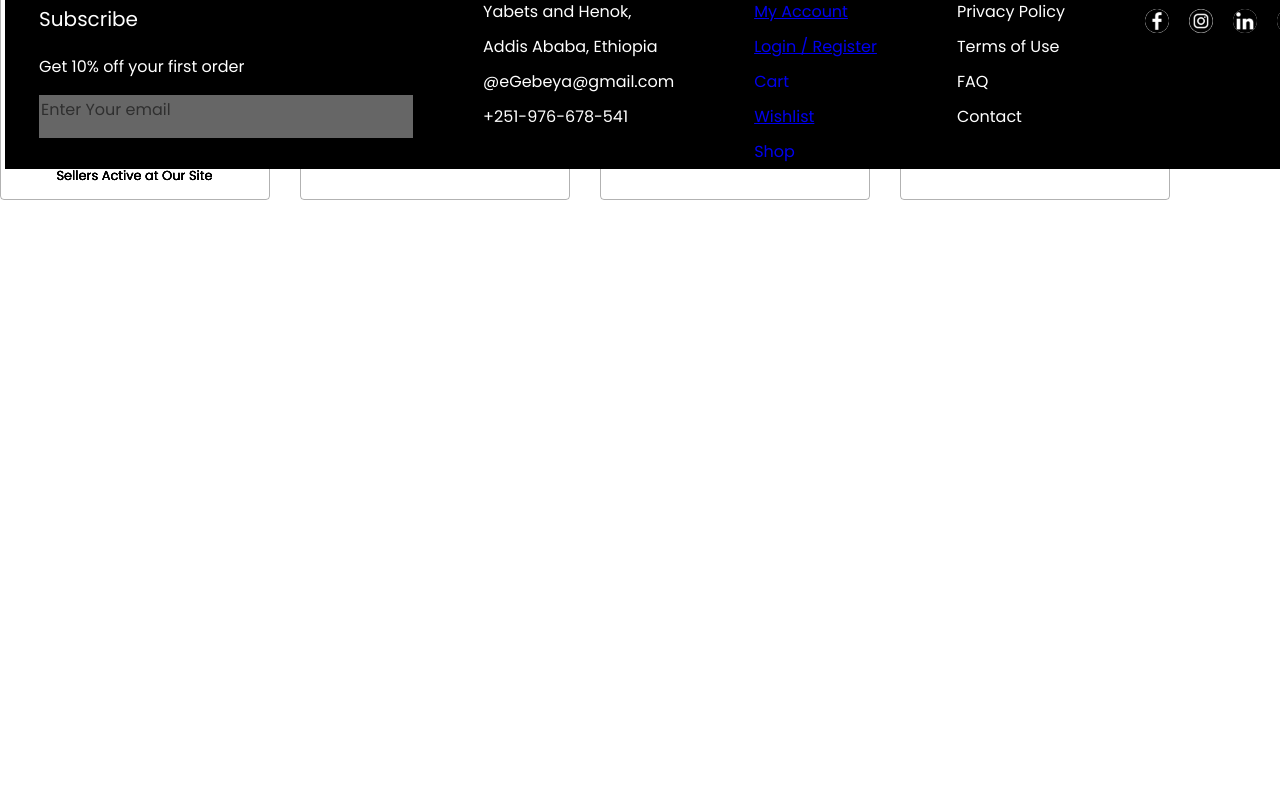
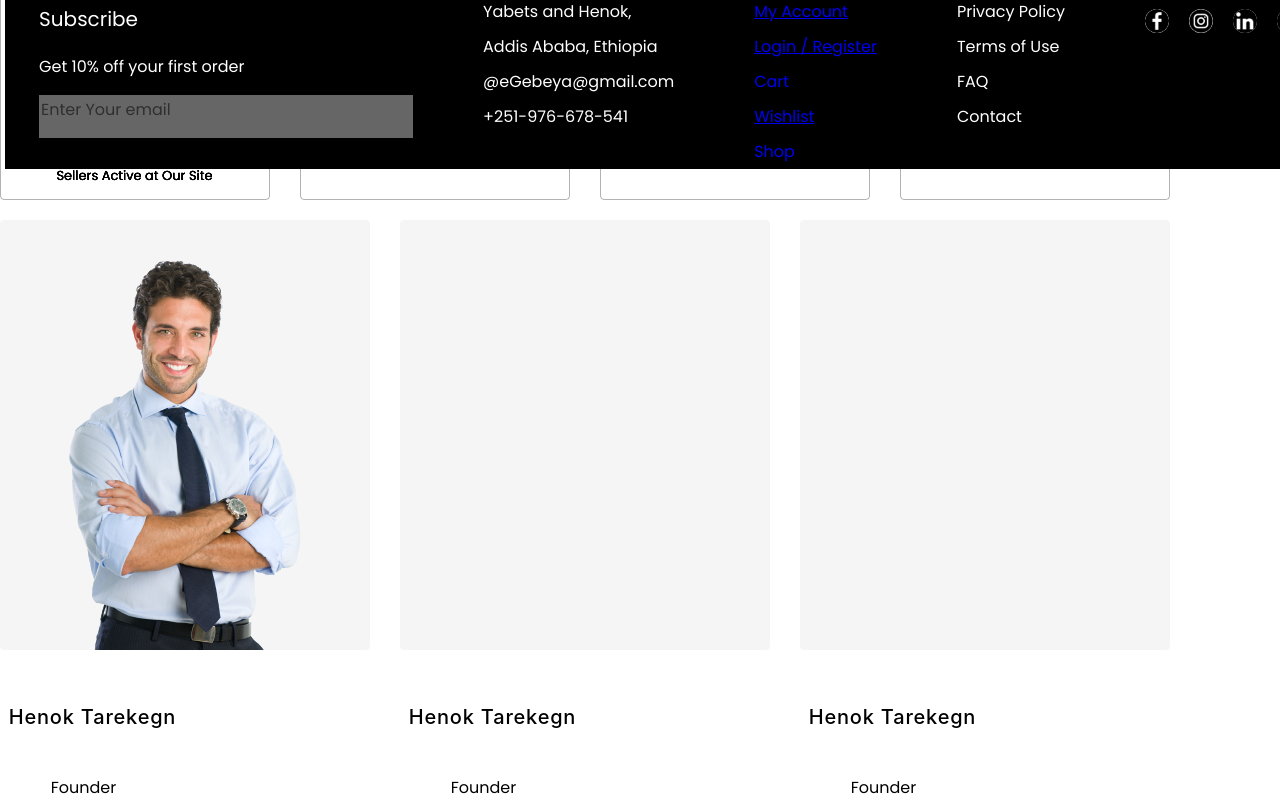
Before and after one commit to CybersoftInt/E-gebeya2, a React (Create React App) app: page /about in a window 1280 px wide. Shown: the part 576-1376 px from the top of the page. Before the commit the page ends 800 px from the top, so only its background shows below. Built offline with nearby package versions, Linux system fonts and the light colour scheme.

Commit message:
Updated about

```diff
--- a/src/Pages/About/About.css
+++ b/src/Pages/About/About.css
@@ -261,3 +261,162 @@ h1 {
     flex-grow: 0;
 
 }
+
+.persona {
+    /* Frame 890 */
+
+    /* Auto layout */
+    display: flex;
+    flex-direction: row;
+    align-items: flex-start;
+    padding: 0px;
+    gap: 30px;
+    margin-top: 20px;
+    position: relative;
+    width: 1170px;
+    height: 564px;
+
+
+}
+
+.indiv {
+    /* Frame 888 */
+
+    /* Auto layout */
+    display: flex;
+    flex-direction: column;
+    align-items: flex-start;
+    padding: 0px;
+    gap: 32px;
+
+    width: 370px;
+    height: 564px;
+
+
+    /* Inside auto layout */
+    flex: none;
+    order: 0;
+    flex-grow: 0;
+
+}
+
+.indiv-img {
+    /* Frame 874 */
+
+    width: 370px;
+    height: 430px;
+
+    /* Secondary */
+    background: #F5F5F5;
+    border-radius: 4px;
+
+    /* Inside auto layout */
+    flex: none;
+    order: 0;
+    flex-grow: 0;
+
+}
+
+.indiv-img img {
+    /* image 46 */
+
+    position: absolute;
+    width: 236px;
+    height: 391px;
+    left: 67px;
+    top: 39px;
+
+    /* background: url(image.png); */
+
+}
+
+.indiv-desc {
+    /* Frame 884 */
+
+    /* Auto layout */
+    display: flex;
+    flex-direction: column;
+    align-items: flex-start;
+    padding: 0px;
+    gap: 16px;
+
+    width: 185px;
+    height: 102px;
+
+
+    /* Inside auto layout */
+    flex: none;
+    order: 1;
+    flex-grow: 0;
+
+}
+
+.name {
+    /* Frame 878 */
+
+    /* Auto layout */
+    display: flex;
+    flex-direction: column;
+    align-items: flex-start;
+    padding: 0px;
+    gap: 8px;
+
+    width: 185px;
+    height: 62px;
+
+
+    /* Inside auto layout */
+    flex: none;
+    order: 0;
+    flex-grow: 0;
+
+}
+
+.name h3 {
+    /* Tom Cruise */
+
+    width: 185px;
+    height: 30px;
+
+    /* Heading/32PX Medium */
+    font-family: 'Inter';
+    font-style: normal;
+    font-weight: 500;
+    font-size: 20px;
+    line-height: 30px;
+    /* identical to box height, or 94% */
+    letter-spacing: 0.04em;
+
+    color: #000000;
+
+
+    /* Inside auto layout */
+    flex: none;
+    order: 0;
+    flex-grow: 0;
+
+}
+
+.name p {
+    /* Founder & Chairman */
+
+    width: 167px;
+    height: 24px;
+
+    /* Title/16PX Regular */
+    font-family: 'Poppins';
+    font-style: normal;
+    font-weight: 400;
+    font-size: 16px;
+    line-height: 24px;
+    /* identical to box height, or 150% */
+
+    color: #000000;
+
+
+    /* Inside auto layout */
+    flex: none;
+    order: 1;
+    flex-grow: 0;
+
+}
--- a/src/Pages/About/About.jsx
+++ b/src/Pages/About/About.jsx
@@ -2,6 +2,7 @@ import React from 'react'
 import "./About.css"
 import SideImage from "../../Components/Assets/About_Side Image.png"
 import IconShop from "../../Components/Assets/icon_shop.png"
+import IndivImage from "../../Components/Assets/image 46.png"
 function About() {
     return (
         <div>
@@ -76,6 +77,44 @@ function About() {
 
 
             </div>
+            <div className="persona">
+                <div className="indiv">
+                    <div className="indiv-img">
+                        <img src={IndivImage} alt="" />
+                    </div>
+                    <div className="indiv-desc">
+                        <div className="name">
+                            <h3>Henok Tarekegn</h3>
+                            <p>Founder</p>
+                        </div>
+
+                    </div>
+                </div>
+                <div className="indiv">
+                    <div className="indiv-img">
+                        <img src={IndivImage} alt="" />
+                    </div>
+                    <div className="indiv-desc">
+                        <div className="name">
+                            <h3>Henok Tarekegn</h3>
+                            <p>Founder</p>
+                        </div>
+
+                    </div>
+                </div>
+                <div className="indiv">
+                    <div className="indiv-img">
+                        <img src={IndivImage} alt="" />
+                    </div>
+                    <div className="indiv-desc">
+                        <div className="name">
+                            <h3>Henok Tarekegn</h3>
+                            <p>Founder</p>
+                        </div>
+
+                    </div>
+                </div>
+            </div>
         </div>
     )
 }
```
Also changed, not shown: src/Components/Assets/image 46.png (added).
